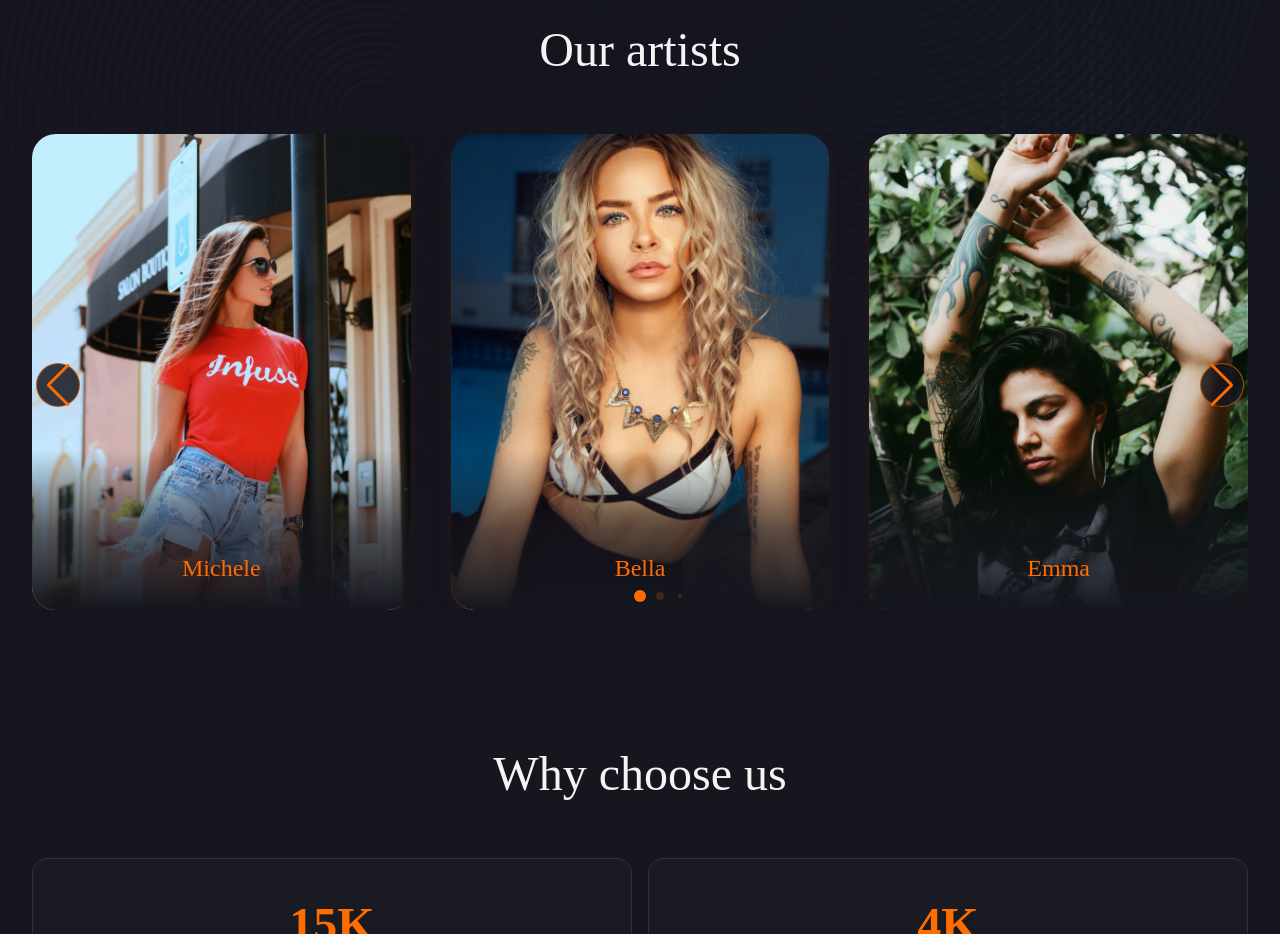
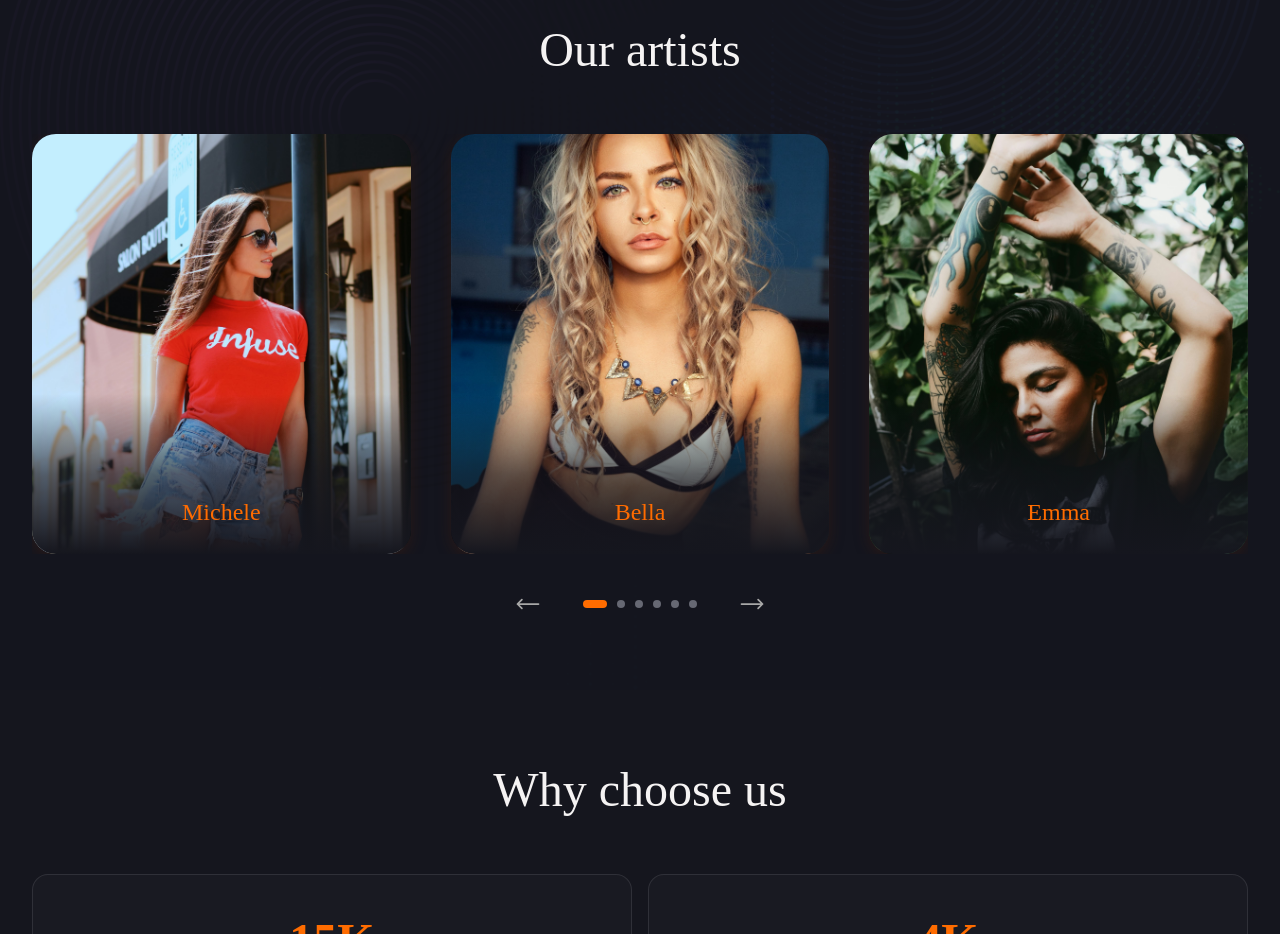
Before and after one commit to ViktorSvertoka/tattoo-studio, a Next.js app: page / in a window 1280 px wide. Shown: the part 3480-4414 px from the top of the page. Built offline with nearby package versions, Linux system fonts and the light colour scheme; a web font is replaced by a local one.

Commit message:
Refine artists carousel controls

```diff
--- a/src/components/ui/Slider.tsx
+++ b/src/components/ui/Slider.tsx
@@ -1,26 +1,34 @@
 'use client';
 import Image from 'next/image';
+import {
+  HiOutlineArrowLongLeft,
+  HiOutlineArrowLongRight,
+} from 'react-icons/hi2';
 import { Swiper, SwiperSlide } from 'swiper/react';
 import { A11y, Keyboard, Navigation, Pagination } from 'swiper/modules';
 import 'swiper/css';
-import 'swiper/css/navigation';
 import 'swiper/css/pagination';
 import { teamMembers } from '../../data/dataTeam';
 
 export default function Slider() {
   return (
+    <div>
       <Swiper
+        id="artists-carousel"
         slidesPerView={1}
         spaceBetween={10}
         loop={true}
-      navigation={true}
+        navigation={{
+          prevEl: '.artists-prev',
+          nextEl: '.artists-next',
+        }}
         keyboard={{
           enabled: true,
           onlyInViewport: true,
         }}
         pagination={{
           clickable: true,
-        dynamicBullets: true,
+          el: '.artists-pagination',
         }}
         grabCursor={true}
         breakpoints={{
@@ -44,7 +52,7 @@ export default function Slider() {
           prevSlideMessage: 'Show previous artist',
           paginationBulletMessage: 'Show artist group {{index}}',
         }}
-      className="mySwiper h-[476px] pb-14 [--swiper-navigation-color:#ff6c00] [--swiper-pagination-color:#ff6c00]"
+        className="mySwiper h-[420px]"
       >
         {teamMembers.map(({ src, name }, index) => (
           <SwiperSlide
@@ -68,5 +76,37 @@ export default function Slider() {
           </SwiperSlide>
         ))}
       </Swiper>
+
+      <div className="mt-7 flex items-center justify-center gap-5 sm:gap-7">
+        <button
+          type="button"
+          aria-label="Show previous artist"
+          aria-controls="artists-carousel"
+          className="artists-prev group inline-flex h-11 min-w-11 items-center justify-center text-[#a8a8a8] transition-colors hover:text-darkOrange focus-visible:outline-none focus-visible:ring-2 focus-visible:ring-darkOrange"
+        >
+          <HiOutlineArrowLongLeft
+            aria-hidden="true"
+            className="h-7 w-8 transition-transform group-hover:-translate-x-1"
+          />
+        </button>
+
+        <div
+          className="artists-pagination"
+          aria-label="Choose artist group"
+        />
+
+        <button
+          type="button"
+          aria-label="Show next artist"
+          aria-controls="artists-carousel"
+          className="artists-next group inline-flex h-11 min-w-11 items-center justify-center text-[#a8a8a8] transition-colors hover:text-darkOrange focus-visible:outline-none focus-visible:ring-2 focus-visible:ring-darkOrange"
+        >
+          <HiOutlineArrowLongRight
+            aria-hidden="true"
+            className="h-7 w-8 transition-transform group-hover:translate-x-1"
+          />
+        </button>
+      </div>
+    </div>
   );
 }
--- a/src/styles/globals.css
+++ b/src/styles/globals.css
@@ -88,24 +88,27 @@ h6 {
   box-shadow: 0 4px 15px 0 rgba(70, 31, 12, 0.4);
 }
 
-.swiper-button-next,
-.swiper-button-prev {
-  width: 44px !important;
-  height: 44px !important;
-  border: 1px solid rgba(255, 108, 0, 0.65);
-  border-radius: 9999px;
-  background: rgba(21, 22, 30, 0.84);
-  --swiper-navigation-size: 18px;
+.artists-pagination {
+  position: static !important;
+  display: flex;
+  width: auto !important;
+  align-items: center;
+  justify-content: center;
 }
 
-.swiper-button-next:focus-visible,
-.swiper-button-prev:focus-visible {
-  outline: 2px solid #f5f3f3;
-  outline-offset: 3px;
+.artists-pagination .swiper-pagination-bullet {
+  width: 8px;
+  height: 8px;
+  margin: 0 5px !important;
+  border-radius: 9999px;
+  background: #666873;
+  opacity: 1;
+  transition:
+    width 200ms ease,
+    background-color 200ms ease;
 }
 
-.swiper-pagination-bullet {
-  background: #ff6c00 !important;
-  width: 12px !important;
-  height: 12px !important;
+.artists-pagination .swiper-pagination-bullet-active {
+  width: 24px;
+  background: #ff6c00;
 }
```
Lines whose indentation alone changed are shown as unchanged.
